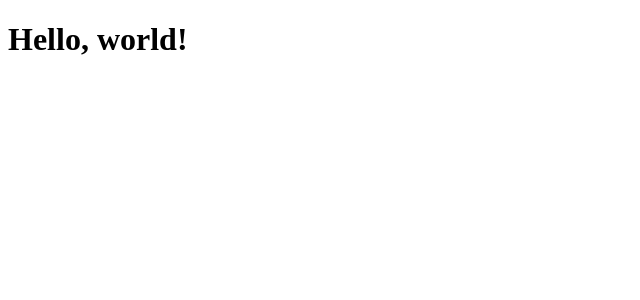
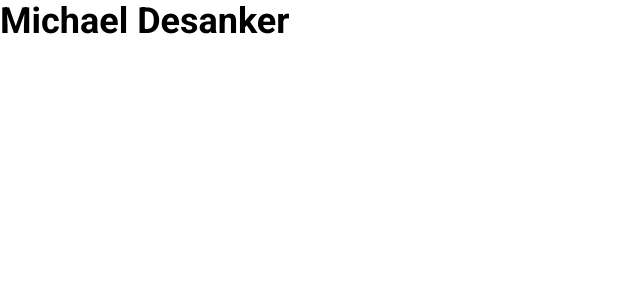
Before and after one commit to mdesanker/portfolio, a React (Create React App) app: page / in a window 1280 px wide. Shown: the top 300 px of the page, without its empty margins (0-640 px from the left). Built offline with nearby package versions, Linux system fonts and the light colour scheme.

Commit message:
Add theme file

```diff
--- a/src/App.tsx
+++ b/src/App.tsx
@@ -1,10 +1,12 @@
-import React from "react";
+import React, { Fragment } from "react";
+import GlobalStyles from "./theme/GlobalStyles";
 
 function App() {
   return (
-    <div>
-      <h1>Hello, world!</h1>
-    </div>
+    <Fragment>
+      <GlobalStyles />
+      <h1>Michael Desanker</h1>
+    </Fragment>
   );
 }
 
--- a/src/index.tsx
+++ b/src/index.tsx
@@ -1,11 +1,15 @@
 import React from "react";
 import ReactDOM from "react-dom";
+import { ThemeProvider } from "styled-components";
 import App from "./App";
 import reportWebVitals from "./reportWebVitals";
+import Theme from "./theme/Theme";
 
 ReactDOM.render(
   <React.StrictMode>
-    <App />
+    <ThemeProvider theme={Theme}>
+      <App />
+    </ThemeProvider>
   </React.StrictMode>,
   document.getElementById("root")
 );
--- /dev/null
+++ b/src/theme/Theme.js
@@ -0,0 +1,16 @@
+const Theme = {
+  colors: {
+    primaryLight: "",
+    primaryDark: "",
+    secondaryLight: "",
+    secondaryDark: "",
+  },
+  shadows: {
+    sharp:
+      "0 1px 1px rgba(0,0,0,0.25), 0 2px 2px rgba(0,0,0,0.20), 0 4px 4px rgba(0,0,0,0.15), 0 8px 8px rgba(0,0,0,0.10), 0 16px 16px rgba(0,0,0,0.05);",
+    soft: "0 1px 2px rgba(0,0,0,0.07), 0 2px 4px rgba(0,0,0,0.07), 0 4px 8px rgba(0,0,0,0.07), 0 8px 16px rgba(0,0,0,0.07), 0 16px 32px rgba(0,0,0,0.07), 0 32px 64px rgba(0,0,0,0.07);",
+    small: "0 2px 4px rgba(0, 0, 0, 0.2)",
+  },
+};
+
+export default Theme;
```
